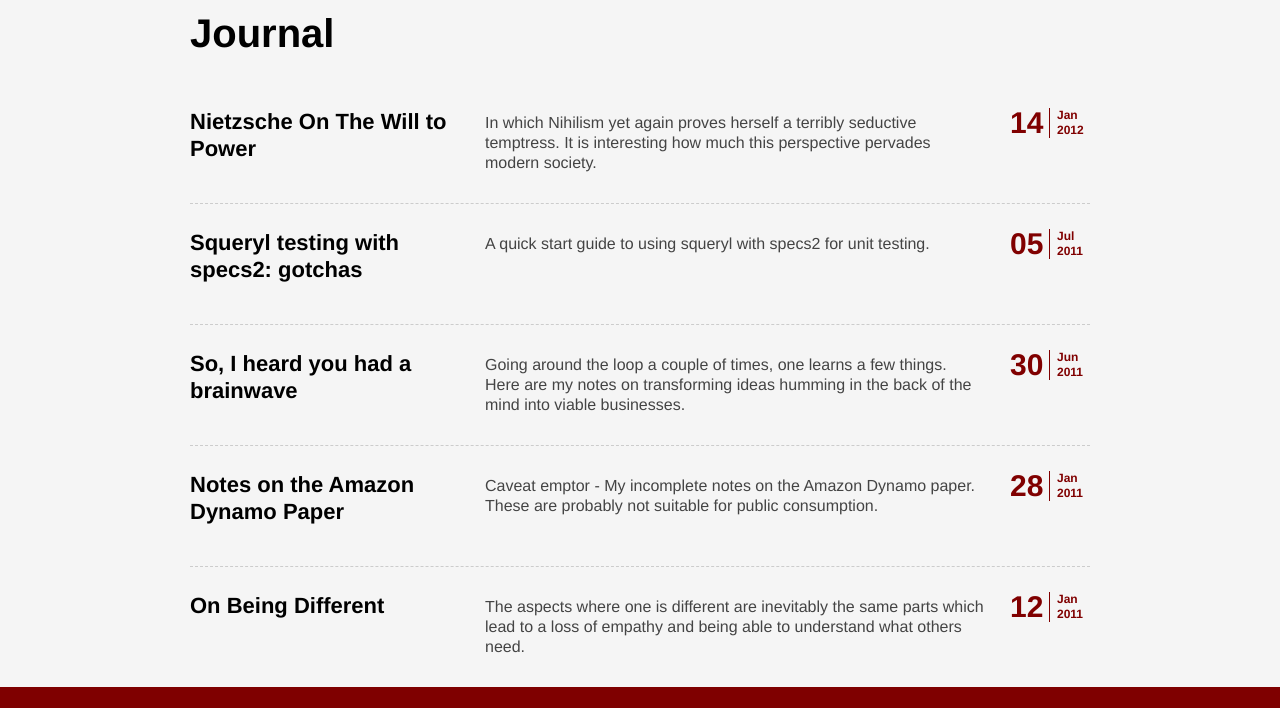
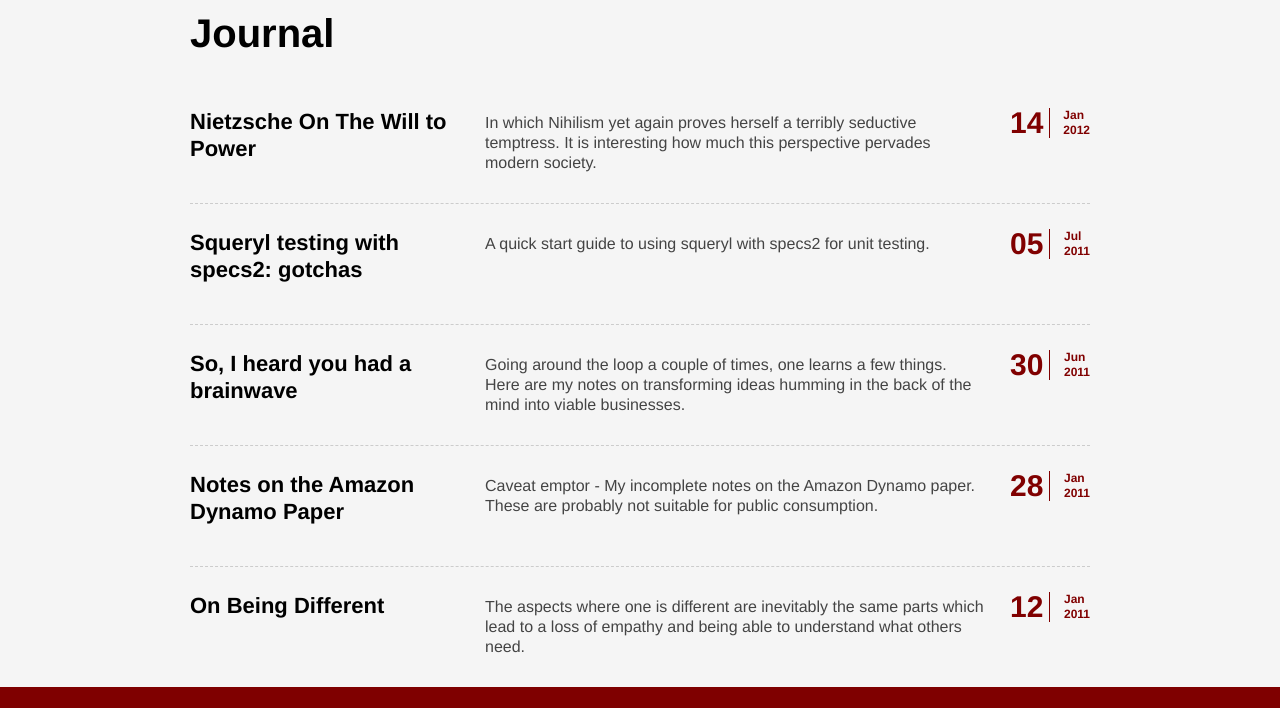
Before and after one commit to micrypt/micrypt.github.com, a Jekyll site: the page built from index.html, in a window 1280 px wide. Shown: the part 300-1008 px from the top of the page. Built offline with Jekyll 4.4.1, drawn with Linux system fonts in a browser that asks for light colours; nearby versions of some CDN libraries.

Commit message:
Fix sizing issues

```diff
--- a/css/micrypt.css
+++ b/css/micrypt.css
@@ -97,7 +97,6 @@ display:block;
 float:right;
 font-size:12px;
 padding-left:5px;
-width:33px;
 }
 #footer {
 position: relative;
```
